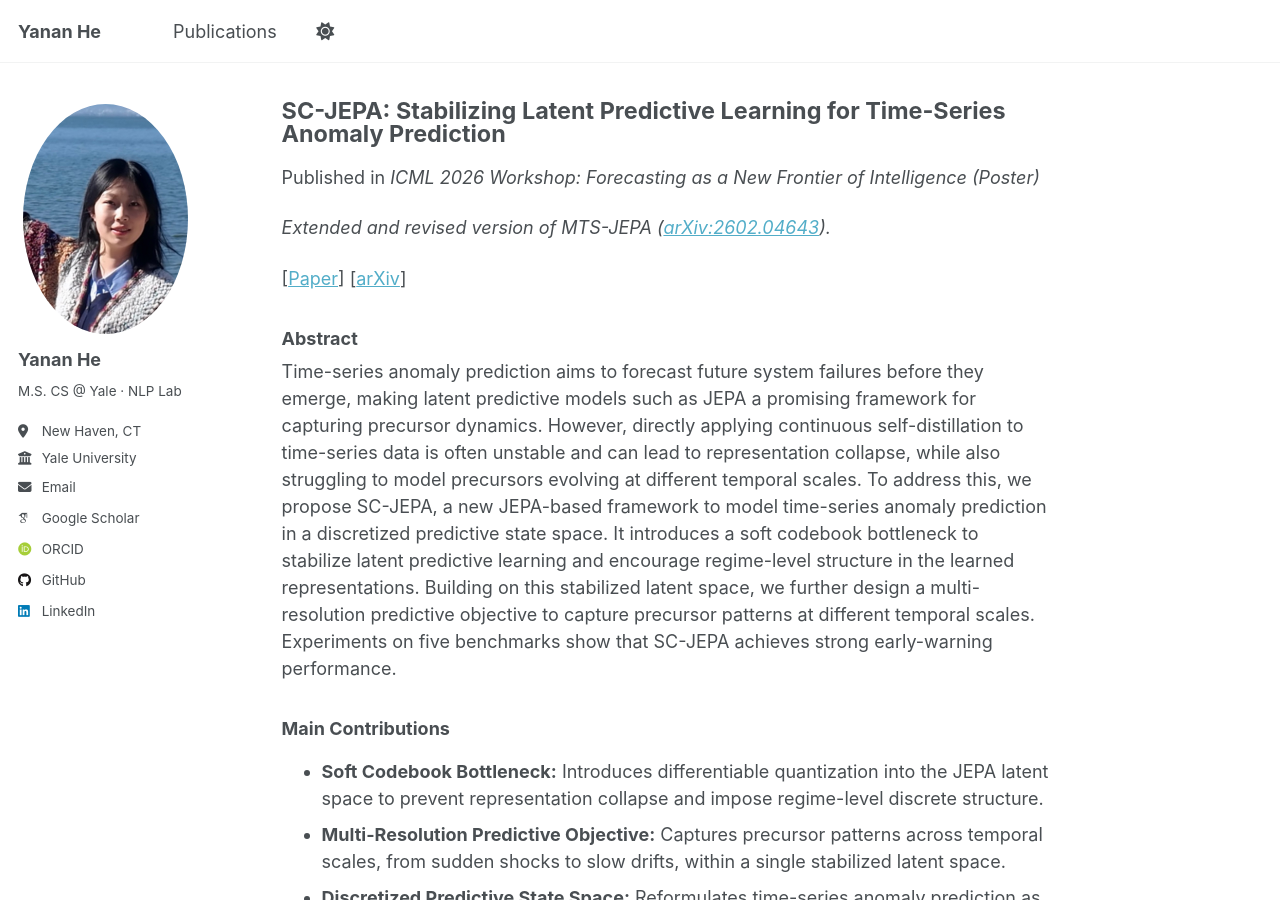
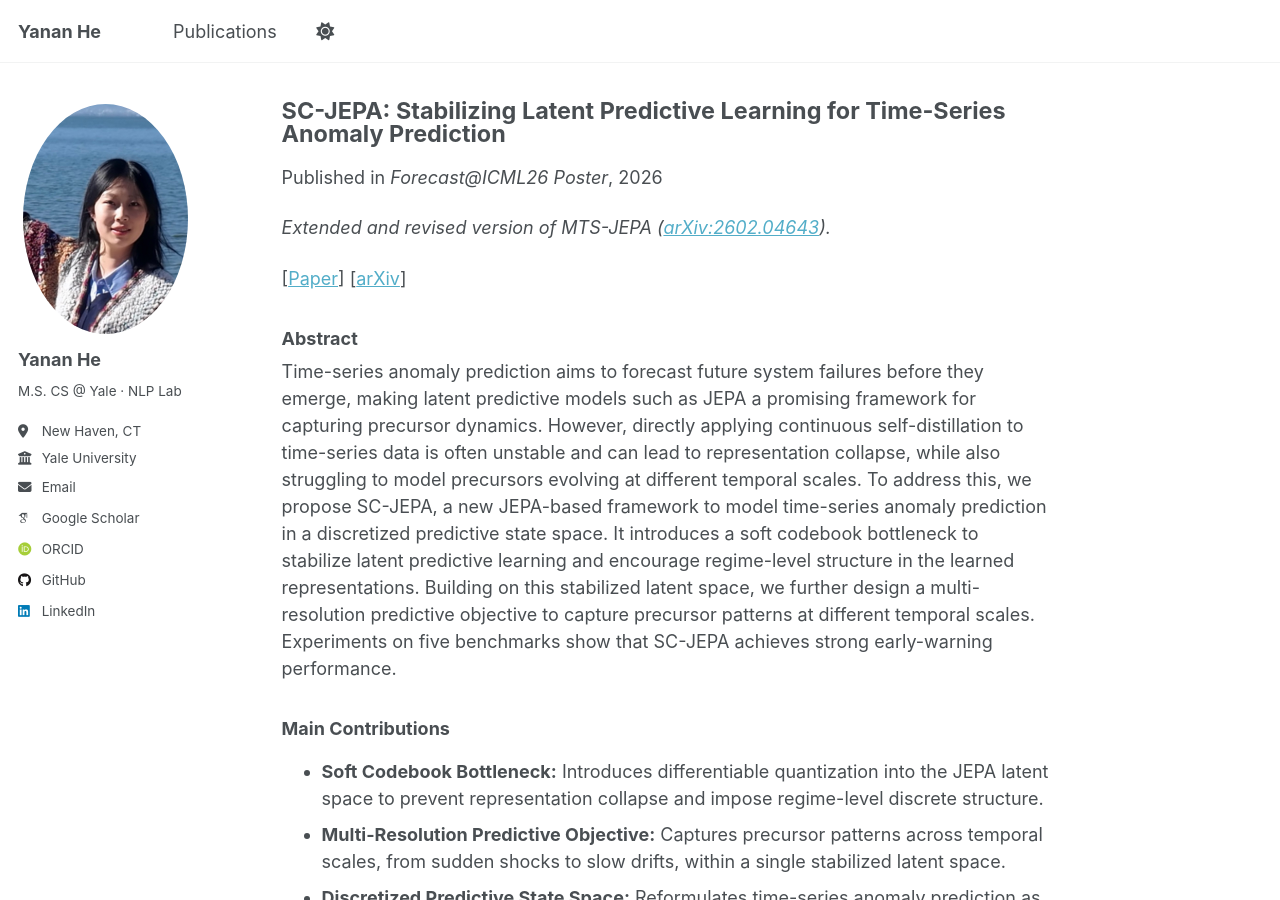
Before and after one commit to Echoo113/Echoo113.github.io, a Jekyll site: the page built from _publications/2026-06-01-sc-jepa.md, in a window 1280 px wide and 900 px high. Built offline with Jekyll 4.4.1, drawn with Linux system fonts in a browser that asks for light colours; some web fonts are replaced.

Commit message:
Update SC-JEPA venue to Forecast@ICML26 Poster
Co-Authored-By: Claude Sonnet 4.6 <noreply@anthropic.com>

```diff
--- a/_publications/2026-06-01-sc-jepa.md
+++ b/_publications/2026-06-01-sc-jepa.md
@@ -4,7 +4,7 @@ collection: publications
 category: conferences
 permalink: /publication/2026-sc-jepa
 date: 2026-06-11
-venue: "ICML 2026 Workshop: Forecasting as a New Frontier of Intelligence (Poster)"
+venue: "Forecast@ICML26 Poster"
 paperurl: "https://openreview.net/forum?id=SNjhsnUvhH"
 excerpt: "SC-JEPA stabilizes JEPA-based latent predictive learning for time-series anomaly prediction via a soft codebook bottleneck and multi-resolution predictive objective."
 authors: "Yanan He, Yunshi Wen, Xin Wang, Tengfei Ma"
```
